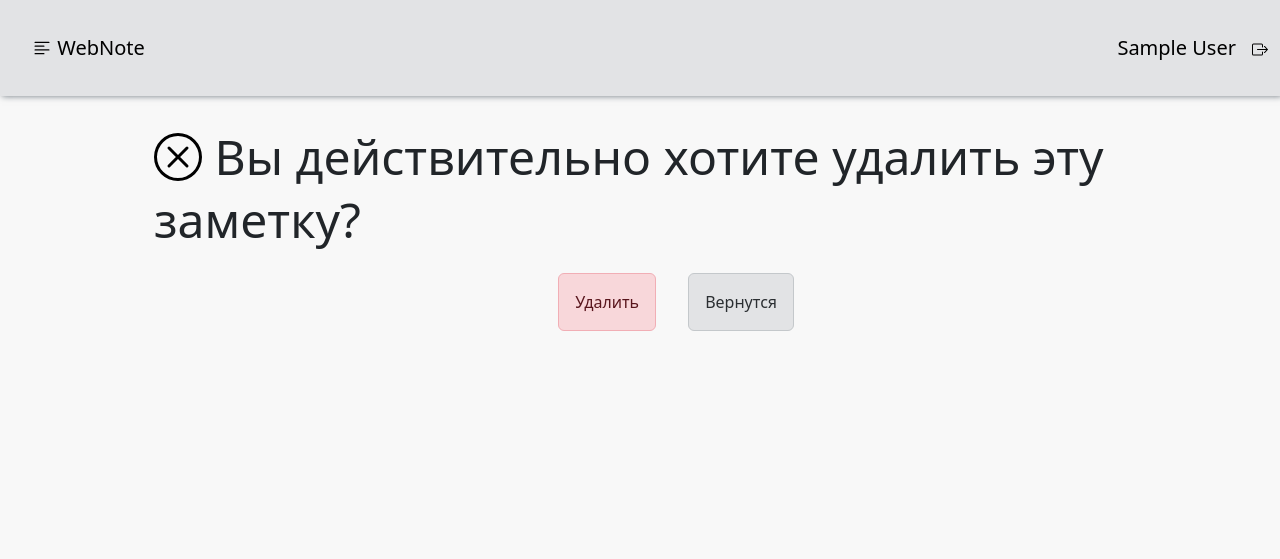
After one commit to webb-html/tst_deploy, a Flask app: a page that uses templates/delete_note_template.html in a window 1280 px wide. The commit adds this page. Shown: the top 559 px of the page. Run offline with Flask 3, Linux system fonts and the light colour scheme; a user stored in the database is signed in; tables that the repository leaves empty hold one stand-in row (values such as "Sample post"); a database or web service that is not in the repository returns one stand-in record (values such as "Sample title"); data that the repository does not hold is empty.

Commit message:
added functions to delete and add notes

```diff
--- a/app.py
+++ b/app.py
@@ -3,11 +3,12 @@ from flask_login import LoginManager, login_user, login_required, logout_user, c
 from flask_restful import Api
 from flask import request as flask_request
 
-from requests import get, post, put
+from requests import get, post, put, delete
 
 from forms.login_form import LoginForm
 from forms.register_form import RegisterForm
 from forms.redact_note_form import RedactForm
+from forms.delete_note_form import DeleteForm
 
 from data import db_session
 from data.users import User
@@ -36,7 +37,7 @@ def index():
         dict_notes = dict()
         for dir in dir_list:
             dict_notes[dir] = [note for note in notes_json['note'] if note['user_id'] == current_user.id and
-                               note['directory'] == dir]
+                               note['directory'] == dir][::-1]
         return render_template('note_list_template.html', title='Главная',
                                dir_list=sorted(list(set(dir_list))), dict_notes=dict_notes,
                                type_list=sorted(list(set(type_list)))[1:])
@@ -100,15 +101,37 @@ def open_note(user_name, note_id):
         current_note = list(filter(lambda x: x['id'] == note_id, notes_json['note']))[0]
     if current_user.is_authenticated:
         if current_user.id == current_note['user_id']:
+            form.public.data = current_note['public']
             form.textarea.data = current_note['content']
             return render_template('redact_note_template.html', form=form,
                                    title=current_note['title'], directory=current_note['directory'],
-                                   type=current_note['type'])
+                                   type=current_note['type'], user_name=user_name, note_id=note_id)
+    if current_note['public']:
+        return render_template('view_note_template.html', title=current_note['title'],
+                               directory=current_note['directory'], type=current_note['type'],
+                               textarea=current_note['content'])
+    else:
+        return redirect('/')
+
+@app.route('/user/<user_name>/<int:note_id>/delete', methods=['GET', 'POST'])
+def delete_note(user_name, note_id):
+    notes_json = get(f'{APP_URL}/api/notes').json()
+    form = DeleteForm()
+    current_note = list(filter(lambda x: x['id'] == note_id, notes_json['note']))[0]
+    if form.validate_on_submit():
+        delete(f'{APP_URL}/api/notes/{note_id}')
+        return redirect('/')
+    if current_user.is_authenticated:
+        if current_user.id == current_note['user_id']:
+            return render_template('delete_note_template.html', form=form, user_name=user_name,
+                                   note_id=note_id)
     return redirect('/')
 
 @app.route('/add_note')
 def add_note():
-    return jsonify('add_note')
+    post(f'{APP_URL}/api/notes', json={'title': 'Новая заметка', 'content': '', 'directory': '',
+                                       'type': 'НОВАЯ ЗАМЕТКА', 'public': False, 'user_id': current_user.id})
+    return redirect('/')
 
 @app.route('/search')
 def search():
@@ -120,7 +143,7 @@ def search():
     for dir in dir_list:
             dict_notes[dir] = [note for note in notes_json['note'] if note['user_id'] == current_user.id and
                                note['directory'] == dir and (query.lower() in note['title'].lower()
-                               or query.lower() in note['content'].lower())]
+                               or query.lower() in note['content'].lower())][::-1]
     return render_template('search_result.html', title='Главная',
                                     dir_list=sorted(list(set(dir_list))), dict_notes=dict_notes)
 
@@ -133,7 +156,7 @@ def _filter():
     dict_notes = dict()
     for dir in dir_list:
         dict_notes[dir] = [note for note in notes_json['note'] if note['user_id'] == current_user.id and
-                           note['directory'] == dir and query.lower() in note['type'].lower()]
+                           note['directory'] == dir and query.lower() in note['type'].lower()][::-1]
     return render_template('search_result.html', title='Главная',
                            dir_list=sorted(list(set(dir_list))), dict_notes=dict_notes)
 
--- /dev/null
+++ b/forms/delete_note_form.py
@@ -0,0 +1,5 @@
+from flask_wtf import FlaskForm
+from wtforms import SubmitField
+
+class DeleteForm(FlaskForm):
+    submit = SubmitField('Удалить')
--- /dev/null
+++ b/static/css/notification_style.css
@@ -0,0 +1,32 @@
+html, body, main {
+    height: 70%
+}
+
+main {
+    display: flex;
+}
+
+form {
+    height: 70%;
+}
+
+h1 {
+    font-size: 3em;
+}
+
+.warning_icon {
+    padding: 0;
+    padding-bottom: 0.2125em;
+}
+
+div {
+    justify-content: center;
+}
+
+a, button {
+    margin: 1em;
+}
+
+.center {
+    margin-left: 4.5em;
+}
--- /dev/null
+++ b/templates/delete_note_template.html
@@ -0,0 +1,18 @@
+{% extends "base.html" %}
+
+{% block content %}
+<head>
+    <link rel='stylesheet' href="/static/css/notification_style.css">
+</head>
+<form action="" method="post" novalidate class="center">
+    {{ form.hidden_tag() }}
+    <h1>
+        <img src="/static/img/warning.svg" class="icon warning_icon">
+        Вы действительно хотите удалить эту заметку?
+    </h1>
+    <div class="flex_div">
+    {{ form.submit(class="alert alert-danger", style="margin: 1em;") }}
+    <a href="/user/{{user_name}}/{{note_id}}" class="alert alert-secondary"> Вернутся</a>
+    </div>
+</form>
+{% endblock %}
--- a/templates/note_list_template.html
+++ b/templates/note_list_template.html
@@ -8,7 +8,7 @@
     <div>
         <a href="/add_note" class="button bg-secondary-subtle">Добавить заметку</a>
         <div class="flex_div">
-            <p class="button bg-secondary-subtle grow_button" style="margin-right: 0.2em;">button</p>
+            <p class="button bg-secondary-subtle grow_button shift">button</p>
             <p class="button bg-secondary-subtle grow_button">button</p>
         </div>
         <select class="form-select button" name="filter-request" hx-get="/filter" hx-trigger="change"
```
Also changed, not shown: static/css/main_style.css (+10 -6 lines), templates/redact_note_template.html (+7 -3 lines), templates/view_note_template.html (added, +20 -0 lines), static/img/delete.svg (added), static/img/warning.svg (added).
